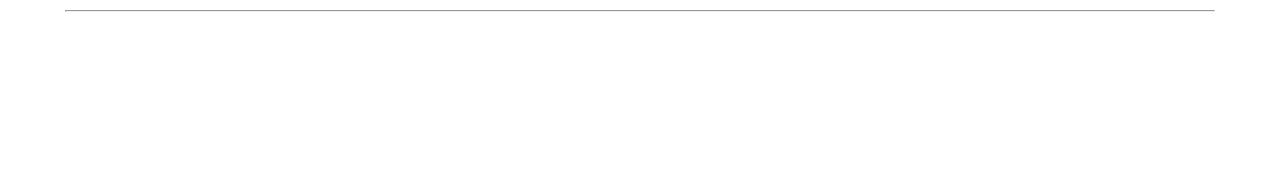
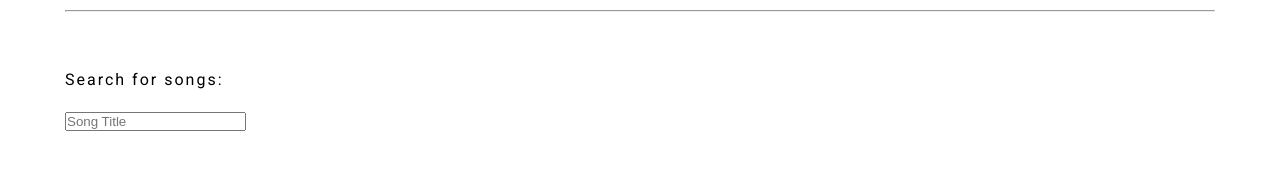
Before and after one commit to NicBonetto/wave, a plain HTML site: page index.html in a window 1280 px wide. Shown: the part 546-716 px from the top of the page. Drawn offline with Linux system fonts and the light colour scheme; a web font is replaced by a local one.

Commit message:
Created text box for user to search songs. #9

```diff
--- a/index.html
+++ b/index.html
@@ -21,6 +21,10 @@
         </ul>
       </div>
       <hr/>
+      <h4>Search for songs:</h4>
+      <div class="wrapper">
+        <input type="text" placeholder="Song Title"/>
+      </div>
     </div>
     <script src="main.js"></script>
   </body>
--- a/style.css
+++ b/style.css
@@ -64,3 +64,11 @@ li {
   opacity: 1;
   transition: opacity 1s;
 }
+
+h4 {
+  font-family: 'Roboto', sans-serif;
+  font-weight: 300;
+  letter-spacing: 2px;
+  margin-top: 5%;
+  margin-bottom: 2%;
+}
```
